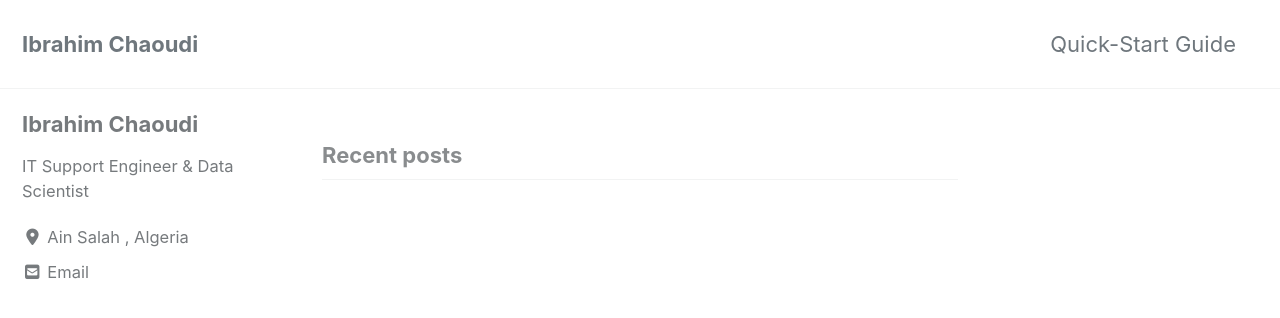
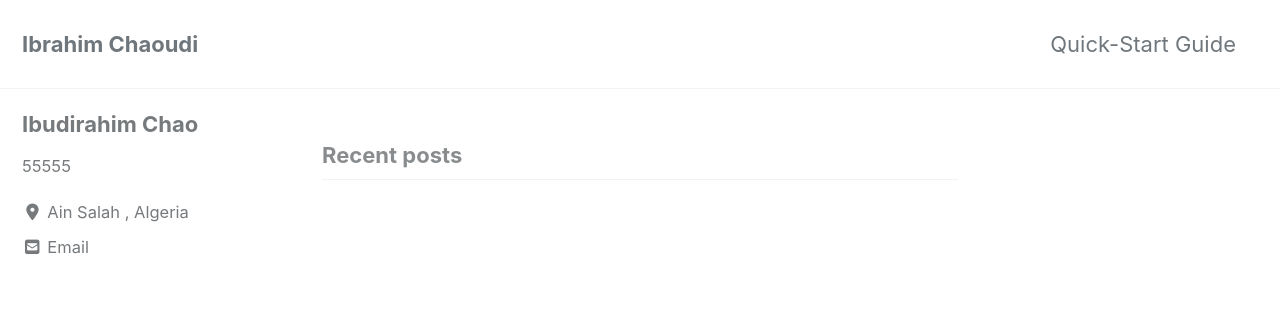
Before and after one commit to Ch-Ibrahim/Ch-Ibrahim.github.io, a Jekyll site: the page built from index.html, in a window 1280 px wide and 900 px high. Shown: the top 318 px of the window. Built offline with Jekyll 4.4.1, drawn with Linux system fonts in a browser that asks for light colours; cached includes are drawn as plain includes; nearby versions of some CDN libraries; the list of posts is cut into pages by our own code.

Commit message:
Update _config.yml

```diff
--- a/_config.yml
+++ b/_config.yml
@@ -107,9 +107,9 @@ analytics:
 
 # Site Author
 author:
-  name             : "Ibrahim Chaoudi"
+  name             : "Ibudirahim Chao"
   avatar           : # path of avatar image, e.g. "/assets/images/bio-photo.jpg"
-  bio              : "IT Support Engineer & Data Scientist"
+  bio              : "55555"
   location         : "Ain Salah , Algeria"
   email            : "Brahimchaoudi@hotmail.com"
   links:
```
